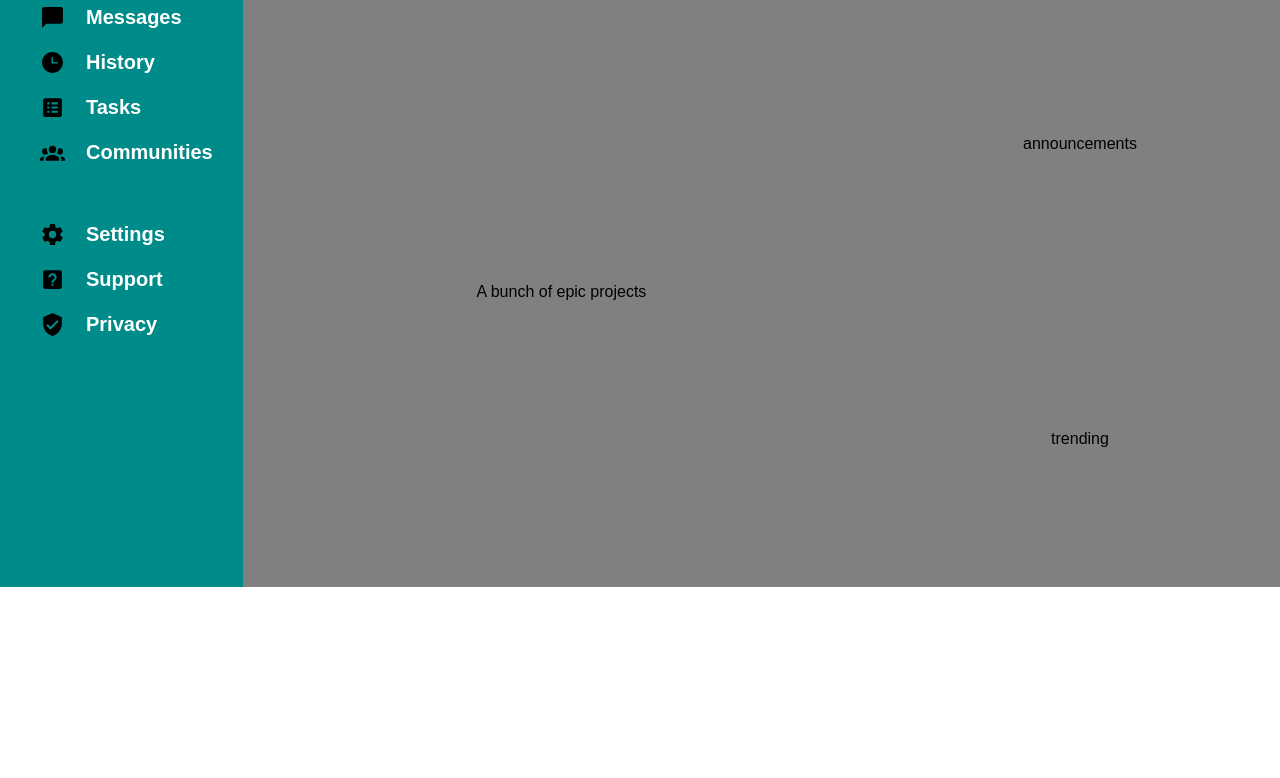
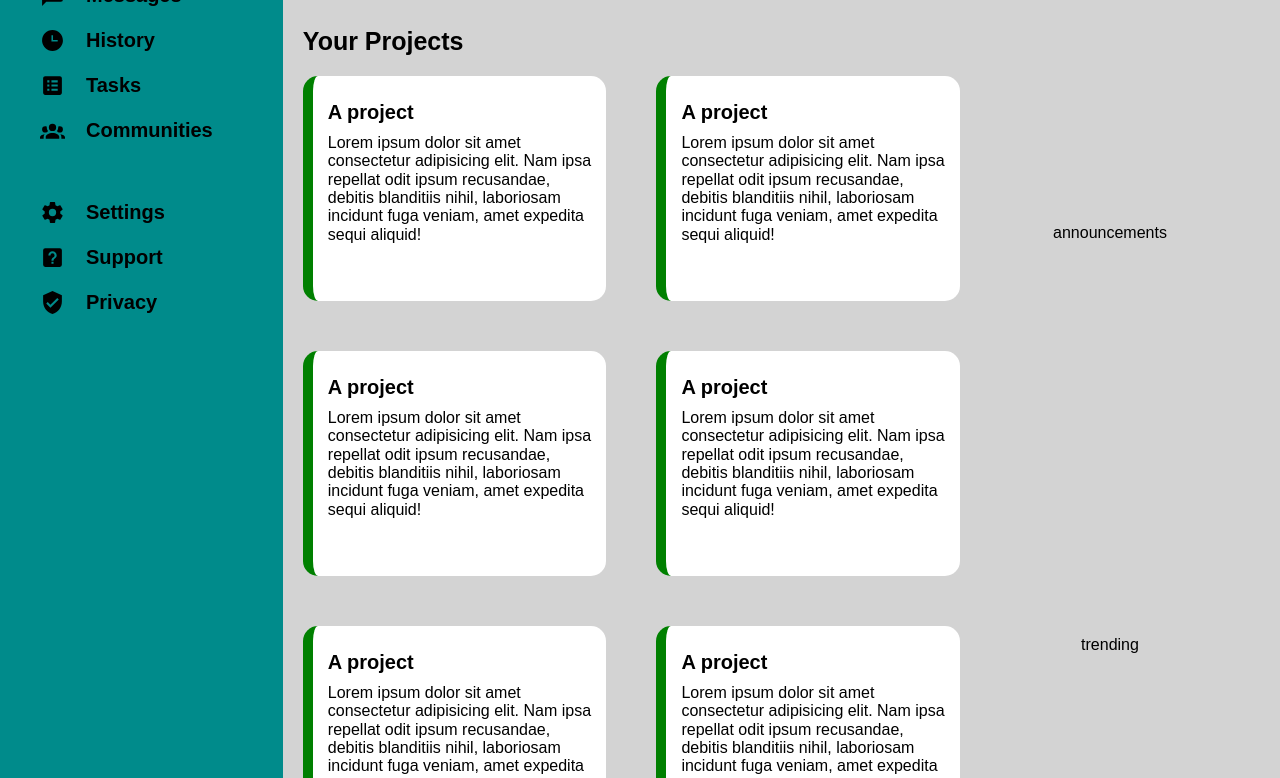
Before and after one commit to NoahH273/admin-dashboard, a plain HTML site: page index.html in a window 1280 px wide. Shown: the part 213-991 px from the top of the page. Before the commit the page ends 800 px from the top, so only its background shows below. Drawn offline with Linux system fonts and the light colour scheme.

Commit message:
Create Projects Section in Main

```diff
--- a/index.html
+++ b/index.html
@@ -82,8 +82,40 @@
             </ul>
         </nav>
         <main class="content">
-            <div class="projects">
-                A bunch of epic projects
+            <div class="projects-section">
+                <p class="projects-title">Your Projects</p>
+                <div class="projects">
+                    <article class="project">
+                        <heading class="project-title">A project</heading>
+                        <p class="project-description">Lorem ipsum dolor sit amet consectetur adipisicing elit. Nam ipsa repellat odit ipsum recusandae, debitis blanditiis nihil, laboriosam incidunt fuga veniam, amet expedita sequi aliquid!</p>
+                        <ul class="project-icons"></ul>
+                    </article>
+                    <article class="project">
+                        <heading class="project-title">A project</heading>
+                        <p class="project-description">Lorem ipsum dolor sit amet consectetur adipisicing elit. Nam ipsa repellat odit ipsum recusandae, debitis blanditiis nihil, laboriosam incidunt fuga veniam, amet expedita sequi aliquid!</p>
+                        <ul class="project-icons"></ul>
+                    </article>
+                    <article class="project">
+                        <heading class="project-title">A project</heading>
+                        <p class="project-description">Lorem ipsum dolor sit amet consectetur adipisicing elit. Nam ipsa repellat odit ipsum recusandae, debitis blanditiis nihil, laboriosam incidunt fuga veniam, amet expedita sequi aliquid!</p>
+                        <ul class="project-icons"></ul>
+                    </article>
+                    <article class="project">
+                        <heading class="project-title">A project</heading>
+                        <p class="project-description">Lorem ipsum dolor sit amet consectetur adipisicing elit. Nam ipsa repellat odit ipsum recusandae, debitis blanditiis nihil, laboriosam incidunt fuga veniam, amet expedita sequi aliquid!</p>
+                        <ul class="project-icons"></ul>
+                    </article>
+                    <article class="project">
+                        <heading class="project-title">A project</heading>
+                        <p class="project-description">Lorem ipsum dolor sit amet consectetur adipisicing elit. Nam ipsa repellat odit ipsum recusandae, debitis blanditiis nihil, laboriosam incidunt fuga veniam, amet expedita sequi aliquid!</p>
+                        <ul class="project-icons"></ul>
+                    </article>
+                    <article class="project">
+                        <heading class="project-title">A project</heading>
+                        <p class="project-description">Lorem ipsum dolor sit amet consectetur adipisicing elit. Nam ipsa repellat odit ipsum recusandae, debitis blanditiis nihil, laboriosam incidunt fuga veniam, amet expedita sequi aliquid!</p>
+                        <ul class="project-icons"></ul>
+                    </article>
+                </div>
             </div>
             <div class="announcements">
                 announcements
--- a/styles.css
+++ b/styles.css
@@ -120,7 +120,9 @@
 
 .title-section {
     display: flex;
+    align-items: center;
     gap: 15px;
+    padding: 20px 20px 0;
 }
 
 .dashboard-icon {
@@ -151,7 +153,6 @@
     background: none;
     font-size: 20px;
     font-weight: bold;
-    color: white;
     cursor: grab;
 }
 
@@ -159,15 +160,55 @@
     width: 25px;
 }
 
+
+
 .content {
     grid-area: content;
-    background-color: grey;
+    background-color: lightgrey;
     display: grid;
-    grid-template: 1fr 1fr / 1fr 400px;
+    grid-template: 1fr 1fr / 1fr 300px;
     place-items: center;
+    padding: 30px 20px 30px;
 
 }
 
+.projects-section {
+    width: 100%;
+    height: 100%;
+    grid-row: span 2;
+
+}
+
+.projects-title {
+    font-weight: bold;
+    font-size: 25px;
+    margin-bottom: 20px;
+}
+
 .projects {
-    grid-row: span 2;
+    display: grid;
+    grid-template-columns: repeat(auto-fit, minmax(300px, 1fr));
+    grid-auto-rows: 225px;
+    gap: 50px;
+    width: 100%;
+    height: 90%;
 }
+
+
+.project {
+    width: 100%;
+    background-color: white;
+    padding: 25px 15px 15px;
+    border-radius: 15px;
+    border-left: 10px solid green;
+}
+
+.project-title {
+    font-weight: bold;
+    font-size: 20px;
+
+}
+
+.project-description {
+    padding-top: 10px;
+}
```
Also changed, not shown: normalize.css.
